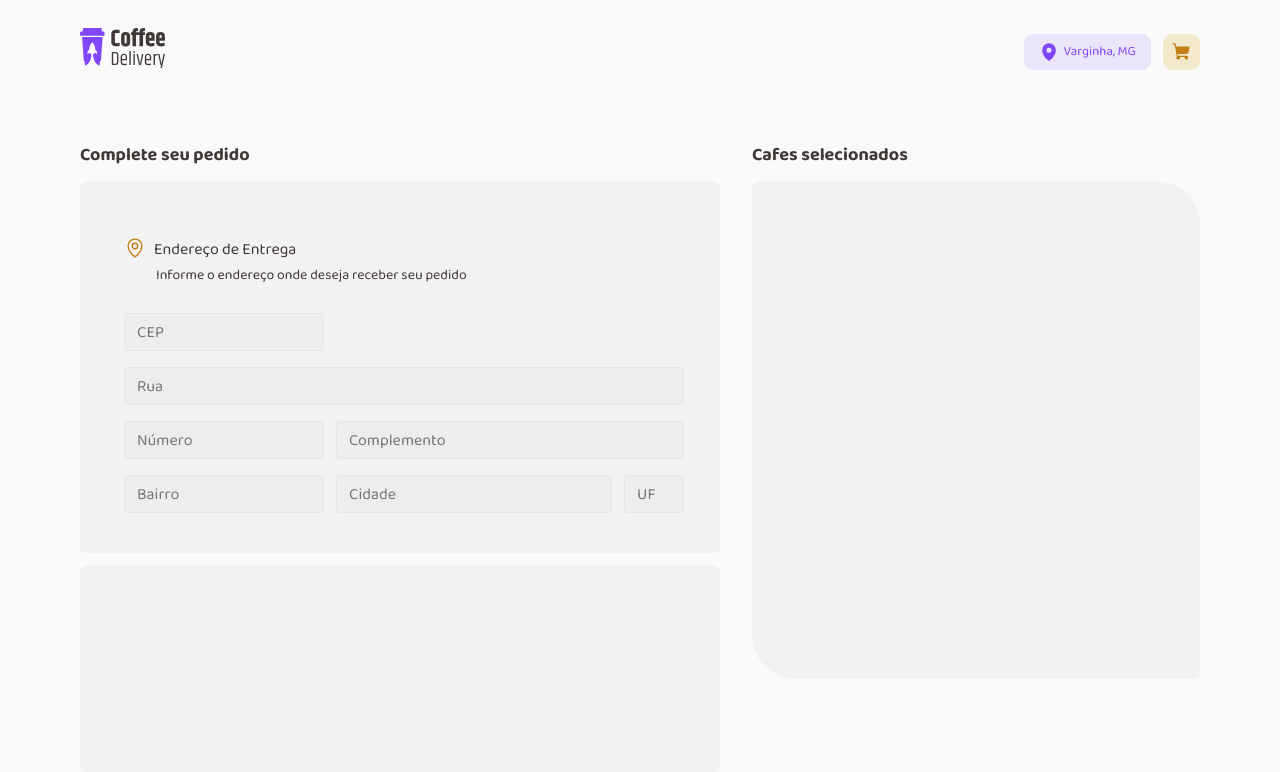
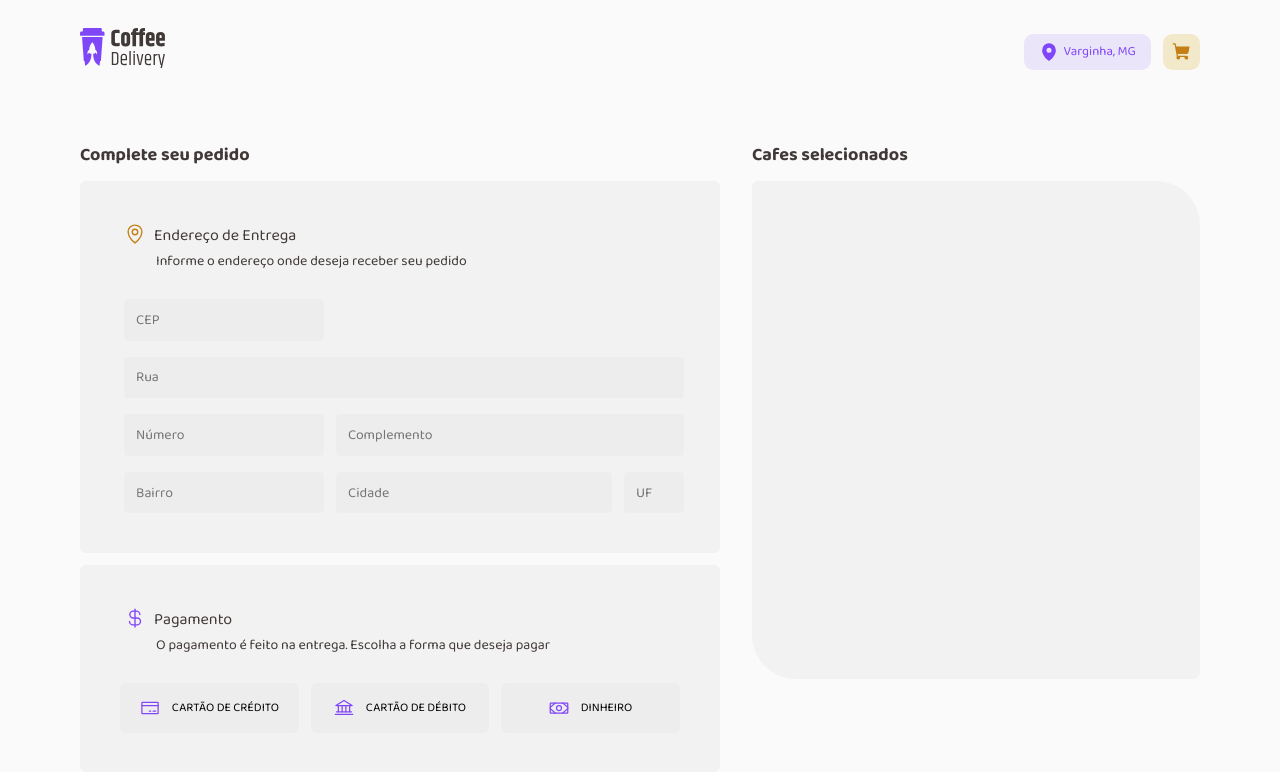
Before and after one commit to alexbruno10/coffee-delivery, a React (Vite) app: page /cart in a window 1280 px wide. Shown: the top 772 px of the page. Built offline with nearby package versions, Linux system fonts and the light colour scheme.

Commit message:
Finished Form

```diff
--- a/src/pages/Cart/index.tsx
+++ b/src/pages/Cart/index.tsx
@@ -1,43 +1,74 @@
+import { useState } from 'react';
 import { CartContainer,
 CartTitleRequest,
 CartForm,
 CartFormAddress,
 CartMethodPay,
-CartTitleFormAddress,
+CartTitleForm,
 CartConfirmRequest,
-CartInputAddress,
-AddressFormContainer
+AddressFormContainer,
+RadioBoxContainer,
+RadioBox
 } from './style'
-import { MapPin } from 'phosphor-react'
+import { MapPin, CurrencyDollar, CreditCard, Money, Bank } from 'phosphor-react'
 
 export default function Cart () {
+
+    const [type, setType] = useState('');
+
     return (
         <CartContainer>
             <div>
                 <CartTitleRequest>Complete seu pedido</CartTitleRequest>
                 <CartForm>
                     <CartFormAddress>
-                        <CartTitleFormAddress>
+                        <CartTitleForm color="yellow">
                             <p><MapPin size={22}/>Endereço de Entrega</p>
                             <span>Informe o endereço onde deseja receber seu pedido</span>
-                        </CartTitleFormAddress>
+                        </CartTitleForm>
                         <AddressFormContainer>
-                            <input type="text" className="cep" placeholder="CEP"/>
-                            <input type="text" className="street" placeholder="Rua"/>
+                            <input type="text" className="cep" placeholder="CEP" required/>
+                            <input type="text" className="street" placeholder="Rua" required/>
 
-                                <input type="text" className="number" placeholder="Número"/>
-                                <input type="text" className="complement" placeholder="Complemento"/>
+                            <input type="text" className="number" placeholder="Número" required/>
+                            <input type="text" className="complement" placeholder="Complemento"/>
 
 
-                                <input type="text" className="district" placeholder="Bairro"/>
-                                <input type="text" className="city" placeholder="Cidade"/>
-                                <input type="text" className="uf" placeholder="UF"/>
+                            <input type="text" className="district" placeholder="Bairro" required/>
+                            <input type="text" className="city" placeholder="Cidade" required/>
+                            <input type="text" className="uf" placeholder="UF" required/>
 
                         </AddressFormContainer>
                     </CartFormAddress>
 
                     <CartMethodPay>
-
+                        <CartTitleForm color="purple">
+                            <p><CurrencyDollar size={22} weight="fill"/>Pagamento</p>
+                            <span>O pagamento é feito na entrega. Escolha a forma que deseja pagar</span>
+                        </CartTitleForm>
+                        <RadioBoxContainer>
+                            <RadioBox
+                            onClick={() => {setType('credit')}}
+                            isActive={type === 'credit'}
+                            color="gray"
+                            >
+                                <CreditCard size={20}/>CARTÃO DE CRÉDITO
+                            </RadioBox>
+                            <RadioBox
+                            onClick={() => {setType('debit')}}
+                            isActive={type === 'debit'}
+                            color="gray"
+                            >
+                                <Bank size={20}/>CARTÃO DE DÉBITO
+                            </RadioBox>
+                            <RadioBox
+                            onClick={() => {setType('money')}}
+                            isActive={type === 'money'}
+                            color="gray"
+                            >
+                                <Money size={20}/>DINHEIRO
+                            </RadioBox>
+                        </RadioBoxContainer>
                     </CartMethodPay>
 
                 </CartForm>
--- a/src/pages/Cart/style.ts
+++ b/src/pages/Cart/style.ts
@@ -97,7 +97,17 @@ export const CartConfirmRequest = styled.div`
     margin-top: 0.9rem;
 `
 
-export const CartTitleFormAddress = styled.div`
+interface TitleProps {
+
+    color: 'yellow' | 'purple';
+}
+
+const colors = {
+    yellow: '#C47F17',
+    purple: '#8047F8'
+}
+
+export const CartTitleForm = styled.div<TitleProps>`
 
     padding: 0px;
     gap: 0.5rem;
@@ -110,7 +120,7 @@ export const CartTitleFormAddress = styled.div`
     align-self: stretch;
     flex-grow: 0;
     margin-left: 0.25rem;
-    margin-top: 1rem;
+    margin-top: 0.1rem;
     margin-right: 1rem;
 
     >p {
@@ -120,7 +130,7 @@ export const CartTitleFormAddress = styled.div`
         gap: 0.5rem;
 
         svg {
-            color: ${({theme}) => theme.colors["yellow-dark"]};
+            color: ${(props) => colors[props.color]};
         }
     }
 
@@ -157,6 +167,8 @@ export const AddressFormContainer = styled.div`
         border: 1px solid ${({theme}) => theme.colors["base-gray"]};
         border-radius: 0.25rem;
         padding-left: 0.75rem;
+        font-size: 0.875rem;
+        border: none;
     }
 
     .cep {
@@ -170,4 +182,60 @@ export const AddressFormContainer = styled.div`
         grid-column: span 2;
     }
 
-`;
+`
+
+export const TitlePayMethod = styled.div`
+    color: blue;
+`
+
+export const RadioBoxContainer = styled.div`
+    display: flex;
+    flex-direction: row;
+    justify-content: center;
+    align-items: center;
+    padding: 0px;
+    gap: 0.725rem;
+
+    width: 35rem;
+    height: 3.1rem;
+
+    flex: none;
+    order: 1;
+    align-self: stretch;
+    flex-grow: 0;
+`
+
+interface RadioBoxProps {
+    isActive: boolean;
+    color: 'gray' | 'purple';
+}
+
+const RadioColors = {
+    gray: '#EEEDED',
+    purple: '#EBE5F9'
+}
+
+export const RadioBox = styled.button<RadioBoxProps>`
+    height: 100%;
+    border: 1px solid #d7d7d7;
+    border-radius: 0.375rem;
+    display: flex;
+    font-size: 0.75rem;
+    align-items: center;
+    justify-content: center;
+    transition: border-color 0.2s;
+    width: 35rem;
+    /* background: ${({theme}) => theme.colors["base-input"]}; */
+    background: ${(props) => props.isActive ? RadioColors["purple"] : RadioColors["gray"]};
+    border: none;
+    gap: 0.75rem;
+
+    &:hover{
+        filter: brightness(0.9);
+    }
+
+    svg {
+        color: ${({theme}) => theme.colors["purple"]};
+    }
+
+`
```
